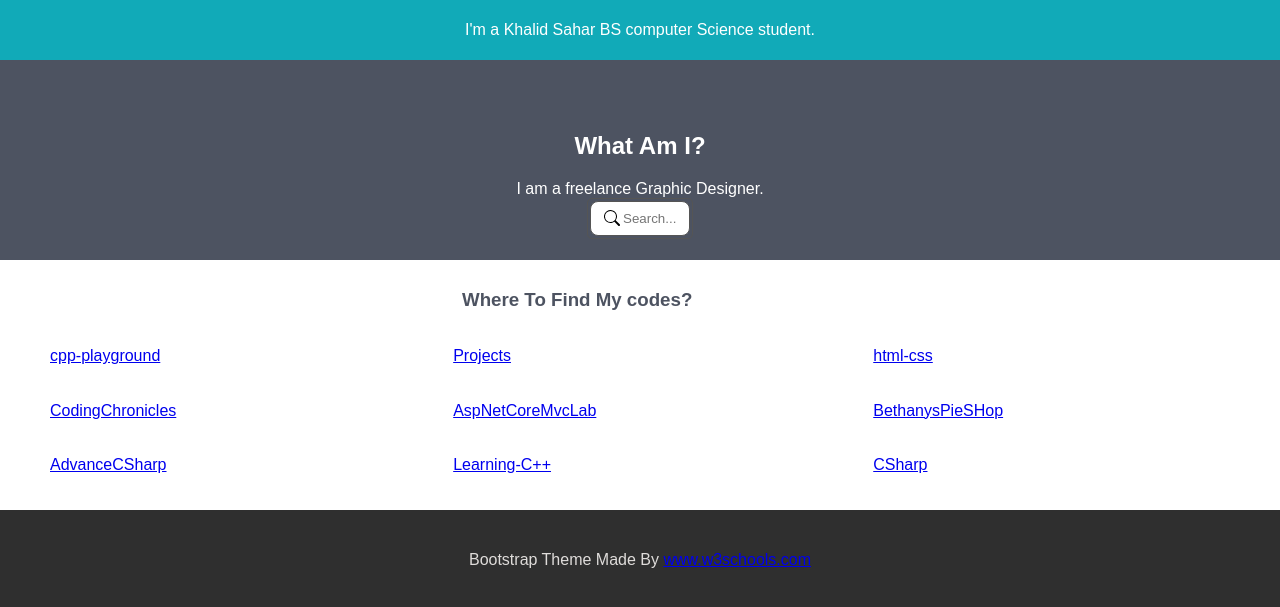
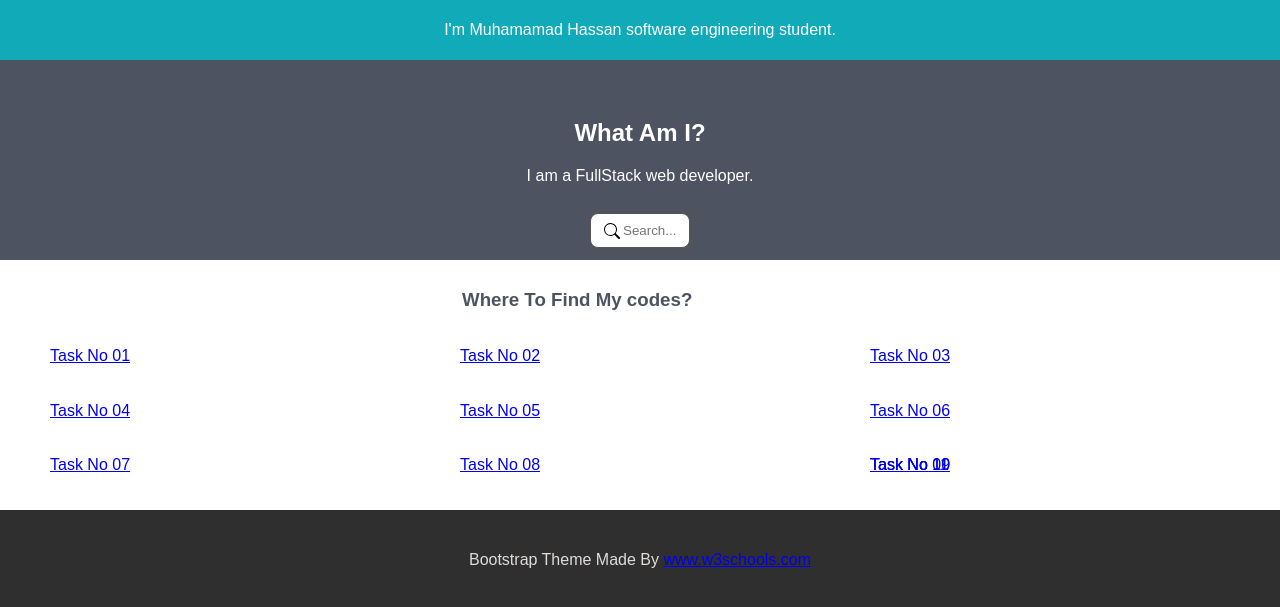
Before and after one commit to mhasgit/HassanFullStackJourney, a plain HTML site: page MyProfile/index.html in a window 1280 px wide. Shown: the part 279-886 px from the top of the page. Drawn offline with Linux system fonts and the light colour scheme.

Commit message:
put all the corrected links

```diff
--- a/MyProfile/css/style.css
+++ b/MyProfile/css/style.css
@@ -82,6 +82,7 @@ nav ul {
 
 .what p {
   margin-top: 20px;
+  margin-bottom: 25px;
 }
 
 .form.container {
--- a/MyProfile/index.html
+++ b/MyProfile/index.html
@@ -23,12 +23,12 @@
     <section class="who-intro">
         <h4>Who Am I?</h4>
         <img src="images/OIP.jpeg">
-        <p>I'm a Khalid Sahar BS computer Science student.</p>
+        <p>I'm Muhamamad Hassan software engineering student.</p>
     </section>
 
     <section class="what">
         <h1>What Am I?</h1>
-        <p>I am a freelance Graphic Designer.</p>
+        <p>I am a FullStack web developer.</p>
         <form class="form-container">
             <input class="nosubmit" type="search" placeholder="Search...">
         </form>
@@ -37,15 +37,17 @@
 
 <section class="where">
     <h3>Where To Find My codes?</h3>
-    <a class="link-1" href="https://github.com/mhasgit/cpp-playground">cpp-playground</a>
-    <a class="link-2" href="https://github.com/mhasgit/Projects">Projects</a>
-    <a class="link-3" href="https://github.com/mhasgit/html-css">html-css</a>
-    <a class="link-4" href="https://github.com/mhasgit/CodingChronicles">CodingChronicles</a>
-    <a class="link-5" href="https://github.com/mhasgit/AspNetCoreMvcLab">AspNetCoreMvcLab</a>
-    <a class="link-6" href="https://github.com/mhasgit/BethanysPieSHop">BethanysPieSHop</a>
-    <a class="link-7" href="https://github.com/mhasgit/AdvanceCSharp">AdvanceCSharp</a>
-    <a class="link-8" href="https://github.com/mhasgit/Learning-C-">Learning-C++</a>
-    <a class="link-9" href="https://github.com/mhasgit/CSharp">CSharp</a>
+    <a class="link-1" href="https://github.com/mhasgit/WebDesignDev/tree/main/LabReportNo01">Task No 01</a>
+    <a class="link-2" href="https://github.com/mhasgit/WebDesignDev/tree/main/LabReportNo02">Task No 02</a>
+    <a class="link-3" href="https://github.com/mhasgit/WebDesignDev/tree/main/LabReportNo03">Task No 03</a>
+    <a class="link-4" href="https://github.com/mhasgit/WebDesignDev/tree/main/LabReportNo04">Task No 04</a>
+    <a class="link-5" href="https://github.com/mhasgit/WebDesignDev/tree/main/LabReportNo05">Task No 05</a>
+    <a class="link-6" href="https://github.com/mhasgit/WebDesignDev/tree/main/LabReportNo06">Task No 06</a>
+    <a class="link-7" href="https://github.com/mhasgit/WebDesignDev/tree/main/LabReportNo07">Task No 07</a>
+    <a class="link-8" href="https://github.com/mhasgit/WebDesignDev/tree/main/LabReportNo08">Task No 08</a>
+    <a class="link-9" href="https://github.com/mhasgit/WebDesignDev/tree/main/LabReportNo09">Task No 09</a>
+    <a class="link-9" href="https://github.com/mhasgit/WebDesignDev/tree/main/LabReportNo010">Task No 10</a>
+    <a class="link-9" href="https://github.com/mhasgit/WebDesignDev/tree/main/LabReportNo011">Task No 11</a>
   </section>
 
   <section class="footer">
```
